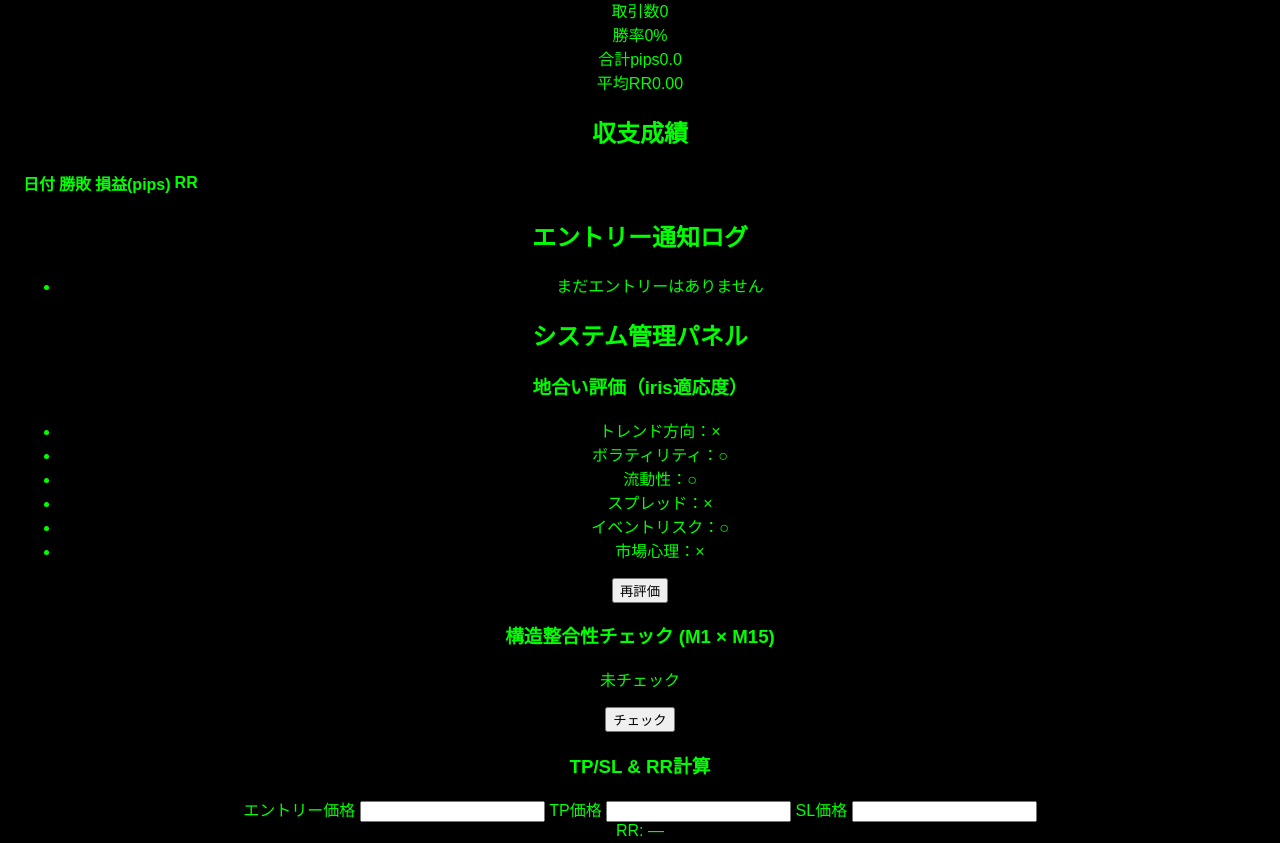
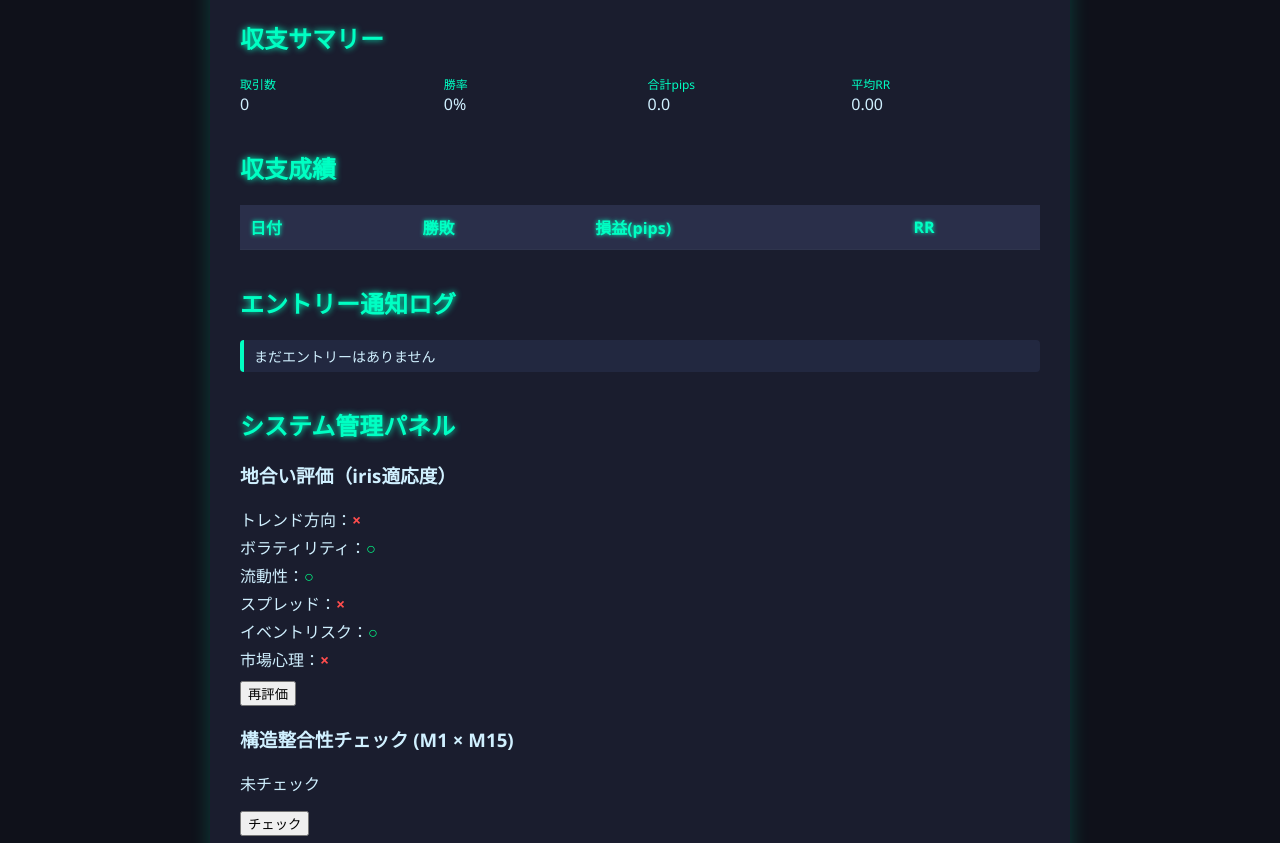
Before and after one commit to gypsyshu/fx-clock, a plain HTML site: page index.html in a window 1280 px wide. Shown: the part 341-1184 px from the top of the page. Drawn offline with Linux system fonts and the light colour scheme; no server answers.

Commit message:
Update style.css

```diff
--- a/style.css
+++ b/style.css
@@ -1,33 +1,150 @@
+/* 既存スタイル ---------------------------------------------------- */
 body {
-  background-color: #000;
-  color: #0f0;
-  font-family: 'Orbitron', sans-serif;
-  text-align: center;
+  background-color: #0f111a;
+  color: #d0f0ff;
+  font-family: "Segoe UI", sans-serif;
   margin: 0;
-  padding: 20px;
+  padding: 0;
 }
 
-#clock, #date, #news {
-  font-size: 2em;
-  margin: 20px 0;
-  text-shadow: 0 0 5px #0f0, 0 0 10px #0f0;
+h1,
+h2 {
+  color: #00ffc3;
+  text-shadow: 0 0 6px #00ffc3;
 }
 
-#news span {
-  color: #0ff;
+.container {
+  max-width: 800px;
+  margin: 50px auto;
+  background-color: #1a1d2e;
+  padding: 30px;
+  border-radius: 10px;
+  box-shadow: 0 0 20px rgba(0, 255, 195, 0.2);
 }
 
-.red {
-  color: #f00;
+.section {
+  margin-bottom: 35px;
 }
 
-hr {
-  border: 1px dashed #666;
-  margin: 10px 0;
+label {
+  display: flex;
+  align-items: center;
+  gap: 10px;
 }
 
-iframe {
-  margin-top: 20px;
-  box-shadow: 0 0 20px #0f0;
-  border-radius: 8px;
+#systemStatus {
+  font-weight: bold;
+  color: #ff4d4d;
 }
+
+#toggleSystem:checked + #systemStatus {
+  color: #00ff88;
+}
+
+.off {
+  color: #ff4d4d;
+}
+
+.on {
+  color: #00ff88;
+}
+
+table {
+  width: 100%;
+  border-collapse: collapse;
+  background-color: #1e2233;
+  color: #d0f0ff;
+}
+
+th,
+td {
+  padding: 10px;
+  text-align: left;
+  border-bottom: 1px solid #2f354d;
+}
+
+th {
+  background-color: #2a2f4a;
+  color: #00ffc3;
+  text-shadow: 0 0 4px #00ffc3;
+}
+
+tr:hover {
+  background-color: #2e334c;
+}
+
+/* 追加スタイル ---------------------------------------------------- */
+.stats-bar .stats-grid {
+  display: grid;
+  grid-template-columns: repeat(4, 1fr);
+  gap: 15px;
+  margin-top: 10px;
+}
+
+.stats-bar .label {
+  display: block;
+  font-size: 12px;
+  color: #00ffc3;
+}
+
+.log-list {
+  list-style: none;
+  padding: 0;
+}
+
+.log-list li {
+  margin: 4px 0;
+  padding: 6px 10px;
+  background: #222840;
+  border-left: 4px solid #00ffc3;
+  border-radius: 4px;
+  font-size: 14px;
+}
+
+.eval-list {
+  list-style: none;
+  padding: 0;
+  margin-bottom: 10px;
+}
+
+.eval-list li {
+  margin: 4px 0;
+}
+
+.ok {
+  color: #00ff88;
+  font-weight: bold;
+}
+
+.ng {
+  color: #ff4d4d;
+  font-weight: bold;
+}
+
+.rr-grid {
+  display: grid;
+  grid-template-columns: repeat(auto-fit, minmax(140px, 1fr));
+  gap: 10px;
+  margin-bottom: 8px;
+}
+
+.rr-grid label {
+  display: flex;
+  flex-direction: column;
+  font-size: 14px;
+}
+
+.rr-grid input {
+  margin-top: 4px;
+  padding: 6px;
+  background: #1e2233;
+  color: #d0f0ff;
+  border: 1px solid #2f354d;
+  border-radius: 4px;
+}
+
+.rr-result {
+  display: flex;
+  align-items: center;
+  font-weight: bold;
+}
```
